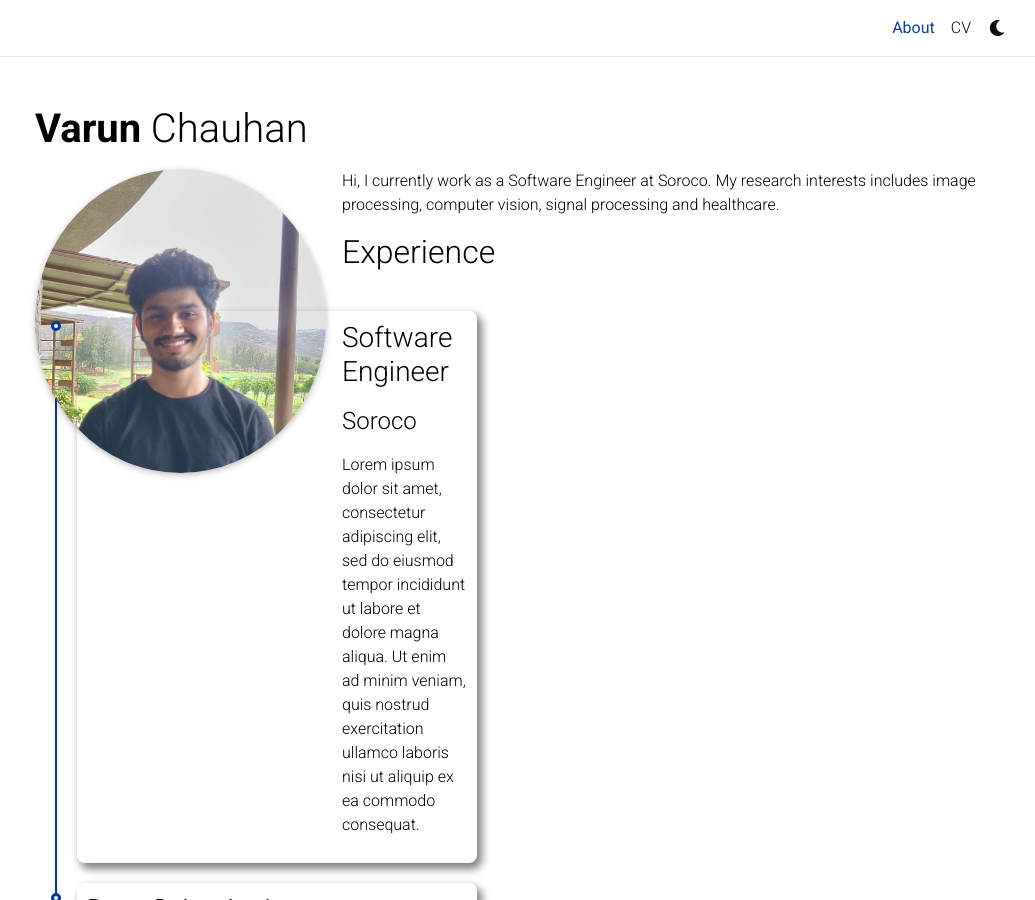
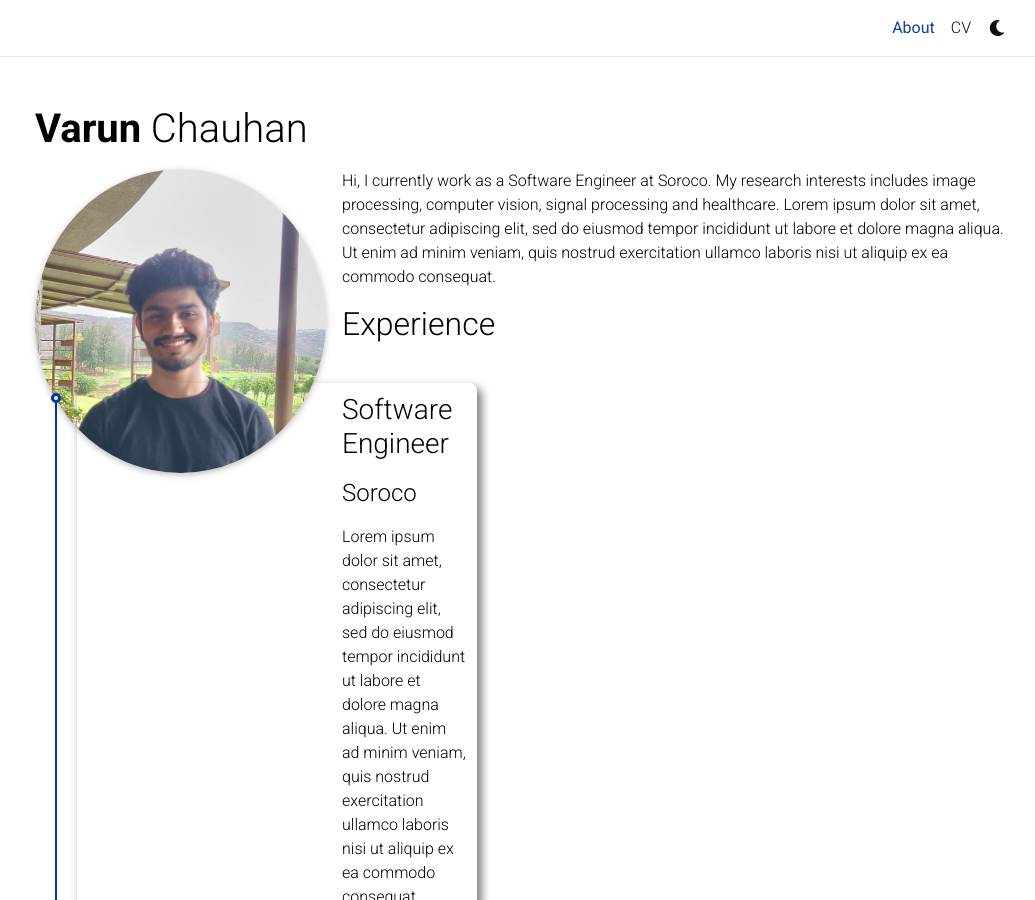
Before and after one commit to varunhc/varunhc.github.io, a Jekyll site: the page built from _pages/about.md, in a window 1280 px wide and 900 px high. Shown: the whole window, without its empty margins (120-1155 px from the left). Built offline with Jekyll 4.4.1, drawn with Linux system fonts in a browser that asks for light colours; full-size pictures stand in for the smaller copies a plugin makes; comment, search, counter and statistics services are not loaded; a style sheet for code colours, icons or effects is not loaded.

Commit message:
updated profile

```diff
--- a/_pages/about.md
+++ b/_pages/about.md
@@ -14,7 +14,7 @@
 social: true  # includes social icons at the bottom of the page
 news: false  # includes a list of news items
 ---
-Hi, I currently work as a Software Engineer at Soroco. My research interests includes image processing, computer vision, signal processing and healthcare.
+Hi, I currently work as a Software Engineer at Soroco. My research interests includes image processing, computer vision, signal processing and healthcare. Lorem ipsum dolor sit amet, consectetur adipiscing elit, sed do eiusmod tempor incididunt ut labore et dolore magna aliqua. Ut enim ad minim veniam, quis nostrud exercitation ullamco laboris nisi ut aliquip ex ea commodo consequat.
 
 <h2> Experience </h2>
 <div class="timeline">
```
